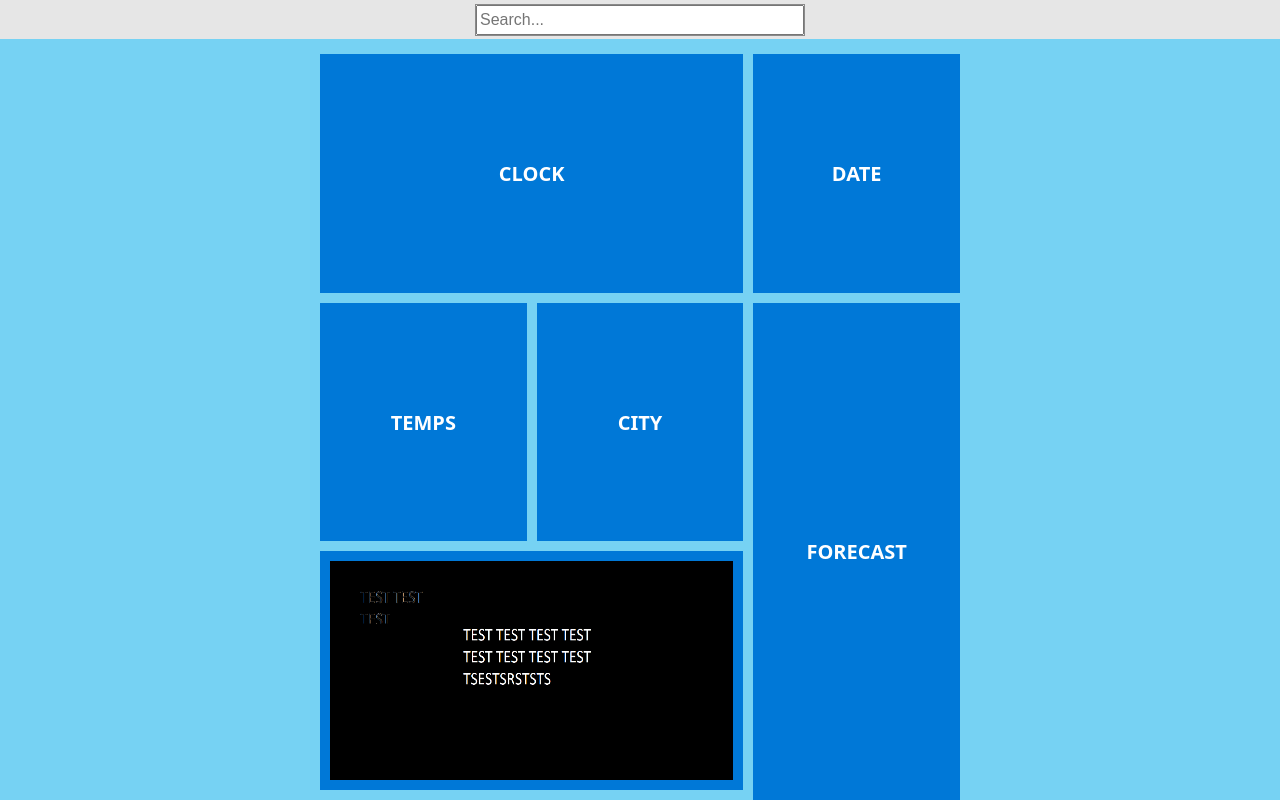
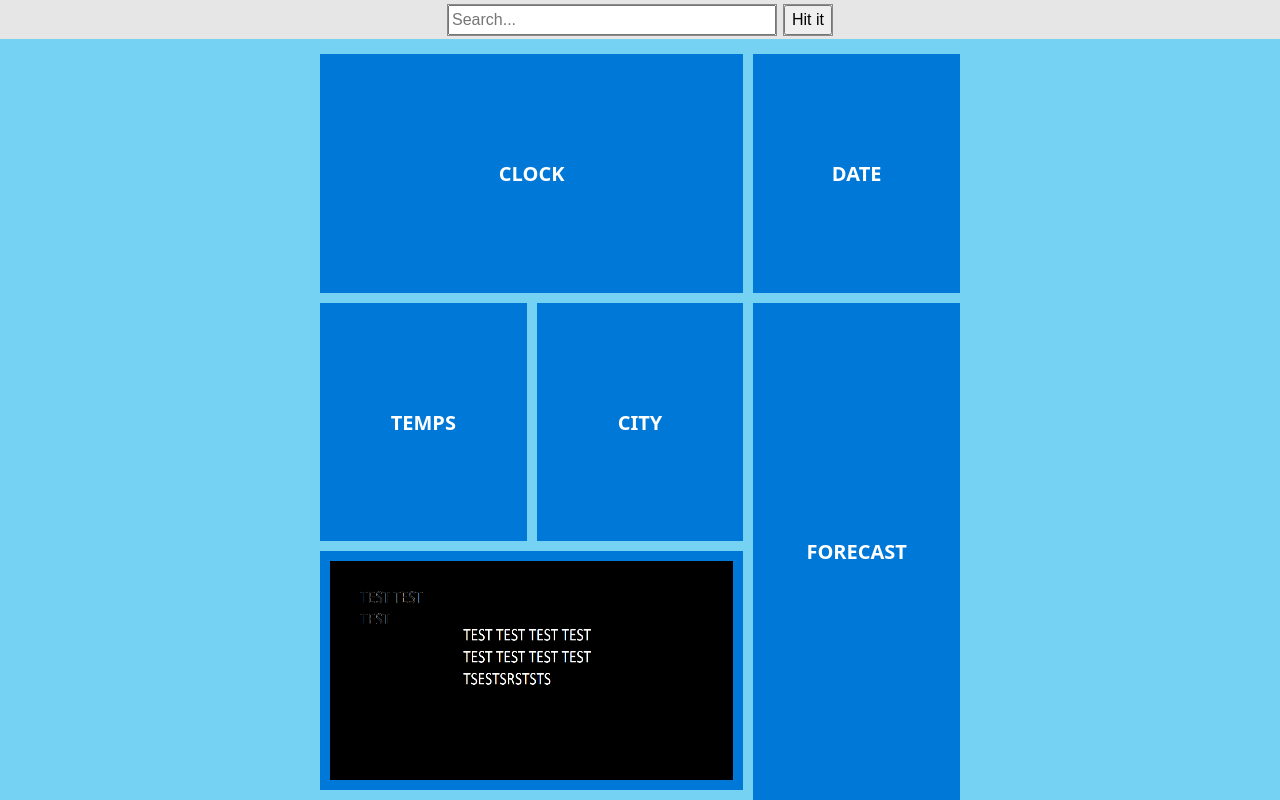
Before and after one commit to paulTan09/weatherApp, a website built with webpack: page src/template.html in a window 1280 px wide. Built offline with nearby package versions, Linux system fonts and the light colour scheme; files whose address does not match are found by name.

Commit message:
more stuff

```diff
--- a/src/index.js
+++ b/src/index.js
@@ -4,18 +4,34 @@ import './style.css';
 console.log('Welcome to your Webpack template!');
 // vars
 const img = document.querySelector('.image');
+/*
+// Clock/Time API
 
-// Image GIF API
+// GIF API
+async function getGIF() {
+  try {
+    const response = await fetch(
+      'https://api.giphy.com/v1/gifs/translate?api_key=7XadWpnoz8SX6AYb43bhCxFKCsqqPkZg&s=bill-gates',
+    );
+
+    if (!response.ok) {
+      throw new Error("Couldn't fetch GIF");
+    }
+    const responseJSON = await response.json();
+    img.src = responseJSON.data.images.original.url;
+  } catch (error) {
+    console.error(error);
+  }
+}
+getGIF();
+// General Weather API
 fetch(
-  // 'https://api.giphy.com/v1/gifs/translate?api_key=7XadWpnoz8SX6AYb43bhCxFKCsqqPkZg&s=city',
+  'https://weather.visualcrossing.com/VisualCrossingWebServices/rest/services/timeline/london?key=UV7ZGWGME2ER8YC5FULQYWCBQ',
   {
     mode: 'cors',
   },
 )
   .then((response) => response.json())
-  .then((response) => {
-    console.log(response.data.images.original.url);
-    img.src = response.data.images.original.url;
-  });
-
-// General Data API
+  .then((data) => console.log(data.currentConditions.datetime))
+  .catch((error) => console.error(error));
+*/
--- a/src/style.css
+++ b/src/style.css
@@ -15,17 +15,33 @@ body {
     align-items: center;
     height: 5%;
     background-color: #e6e6e6;
+    gap: 0.5rem;
 }
 
 #searchBar {
     outline: 1px solid #8a8a8a;
-    height: 1.5rem;
+    line-height: 1.5rem;
     width: 25vw;
     font-size: 1rem;
 }
 
 #searchBar:focus {
     outline: 2px solid #0078d7;
+}
+
+button {
+    outline: 1px solid #8a8a8a;
+    line-height: 1.5rem;
+    font-size: 1rem;
+    cursor: pointer;
+}
+
+button:active {
+    background-color: #c2c2c2;
+}
+
+button:active {
+    outline: 1px solid #0078d7;
 }
 
 .mainGrid {
--- a/src/template.html
+++ b/src/template.html
@@ -11,7 +11,7 @@
     <!-- search bar -->
     <div class="searchBarContainer">
         <input type="text" placeholder="Search..." id="searchBar">
-
+        <button type="button">Hit it</button>
     </div>
 
     <div class="mainGrid">
@@ -22,7 +22,6 @@
         <div class="forecast">FORECAST</div>
         <img src="test.png" class="image">
     </div>
-    </div>
 
 </body>
 
```
